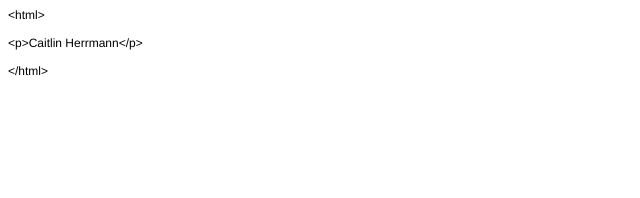
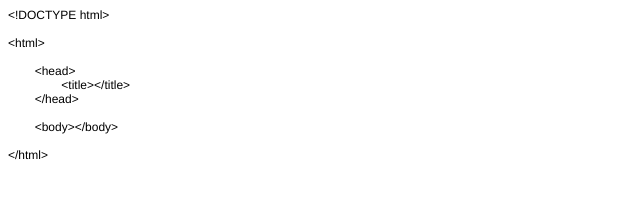
Before and after one commit to cmherrmann33/html-me-something, a plain HTML site: page index.html in a window 1280 px wide. Shown: the whole page, without its empty margins (0-640 px from the left). Drawn offline with Linux system fonts and the light colour scheme.

Commit message:
added base structure of HTML doc

```diff
--- a/index.html
+++ b/index.html
@@ -7,18 +7,23 @@
   <meta name="Generator" content="Cocoa HTML Writer">
   <meta name="CocoaVersion" content="1894.5">
   <style type="text/css">
-    p.p1 {margin: 0.0px 0.0px 0.0px 0.0px; font: 12.0px Helvetica}
-    p.p2 {margin: 0.0px 0.0px 0.0px 0.0px; font: 12.0px Helvetica; min-height: 14.0px}
-    p.p3 {margin: 0.0px 0.0px 0.0px 0.0px; font: 12.0px Helvetica; color: #000000; -webkit-text-stroke: #000000}
-    p.p4 {margin: 0.0px 0.0px 0.0px 0.0px; font: 12.0px Helvetica; color: #000000; -webkit-text-stroke: #000000; min-height: 14.0px}
+    p.p1 {margin: 0.0px 0.0px 0.0px 0.0px; font: 12.0px Helvetica; color: #000000; -webkit-text-stroke: #000000}
+    p.p2 {margin: 0.0px 0.0px 0.0px 0.0px; font: 12.0px Helvetica; color: #000000; -webkit-text-stroke: #000000; min-height: 14.0px}
     span.s1 {font-kerning: none}
+    span.Apple-tab-span {white-space:pre}
   </style>
 </head>
 <body>
-<p class="p1">&lt;html&gt;</p>
-<p class="p2"><br></p>
-<p class="p3"><span class="s1">&lt;p&gt;Caitlin Herrmann&lt;/p&gt;</span></p>
-<p class="p4"><span class="s1"></span><br></p>
-<p class="p3"><span class="s1">&lt;/html&gt;</span></p>
+<p class="p1"><span class="s1">&lt;!DOCTYPE html&gt;</span></p>
+<p class="p2"><span class="s1"></span><br></p>
+<p class="p1"><span class="s1">&lt;html&gt;</span></p>
+<p class="p1"><span class="s1"><br>
+<span class="Apple-tab-span">	</span>&lt;head&gt;</span></p>
+<p class="p1"><span class="s1"><span class="Apple-tab-span">	</span><span class="Apple-tab-span">	</span>&lt;title&gt;&lt;/title&gt;</span></p>
+<p class="p1"><span class="s1"><span class="Apple-tab-span">	</span>&lt;/head&gt;</span></p>
+<p class="p2"><span class="s1"></span><br></p>
+<p class="p1"><span class="s1"><span class="Apple-tab-span">	</span>&lt;body&gt;&lt;/body&gt;</span></p>
+<p class="p2"><span class="s1"></span><br></p>
+<p class="p1"><span class="s1">&lt;/html&gt;</span></p>
 </body>
 </html>
```
